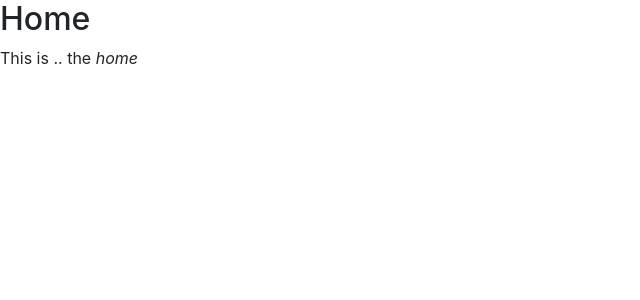
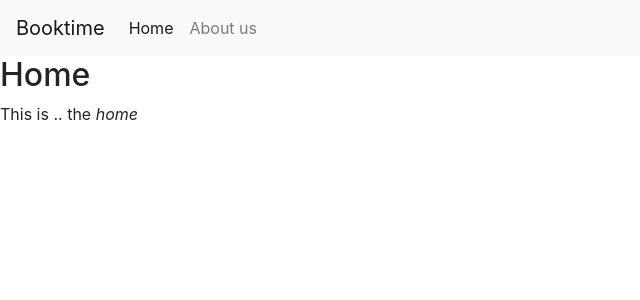
Before and after one commit to codingEzio/code_py_bookreview_django2_and_channels, a Django app: page / in a window 1280 px wide. Shown: the top 300 px of the page, without its empty margins (0-640 px from the left). Run offline with Django 3.2, Linux system fonts and the light colour scheme; some libraries are stand-ins or nearby versions.

Commit message:
Now we have a navbar to switch pages

```diff
--- a/main/templates/base.html
+++ b/main/templates/base.html
@@ -9,6 +9,28 @@
     <title>Booktime</title>
 </head>
 <body>
+    <nav class="navbar navbar-expand-lg navbar-light bg-light">
+        <a class="navbar-brand" href="/">Booktime</a>
+        <button class="navbar-toggler"
+                type="button"
+                data-toggle="collapse"
+                data-target="#navbarSupportedContent">
+            <span class="navbar-toggler-icon"></span>
+        </button>
+
+        <div class="collapse navbar-collapse"
+            id="navbarSupportedContent">
+            <ul class="navbar-nav mr-auto">
+                <li class="nav-item {% if request.path == '/' %}active{% endif %}">
+                    <a href="/" class="nav-link">Home</a>
+                </li>
+                <li class="nav-item {% if request.path == '/about-us/' %}active{% endif %}">
+                    <a href="/about-us/" class="nav-link">About us</a>
+                </li>
+            </ul>
+        </div>
+    </nav>
+
     {% block content %}
     {% endblock content %}
 
```
